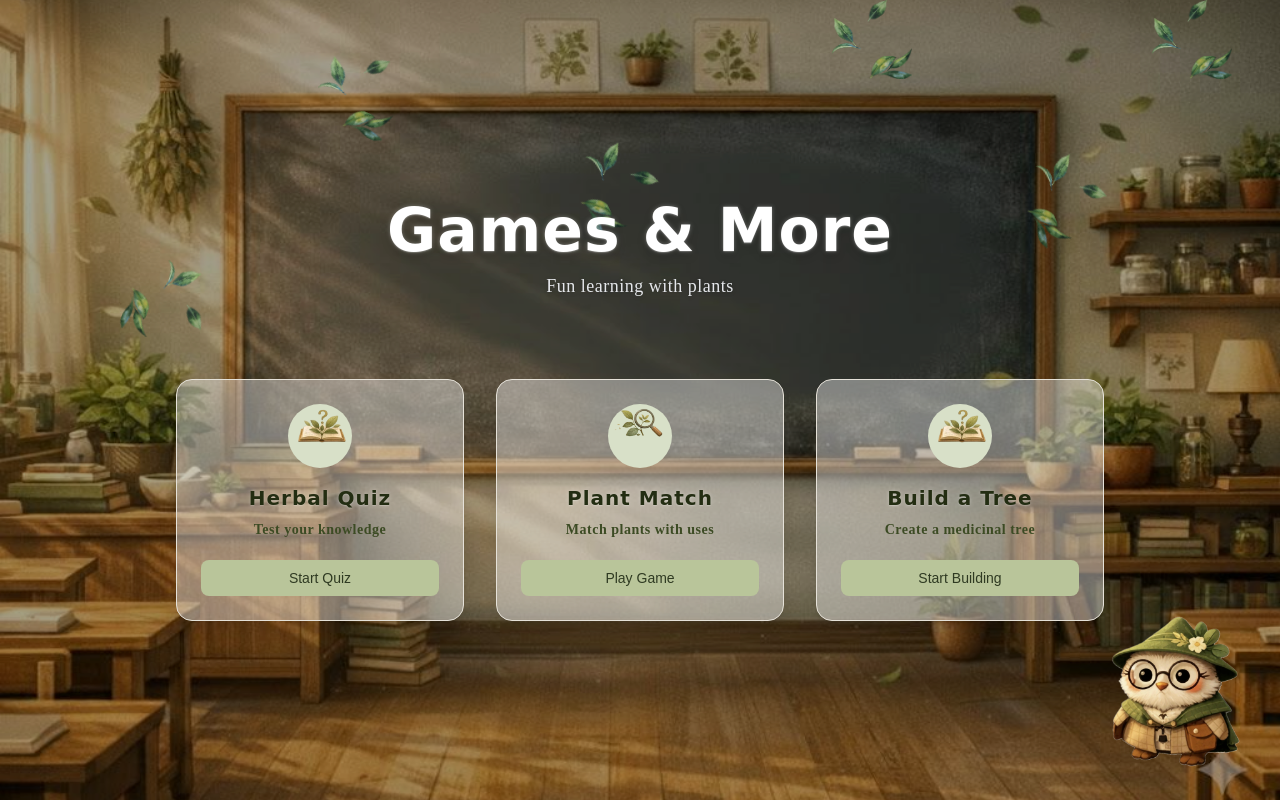
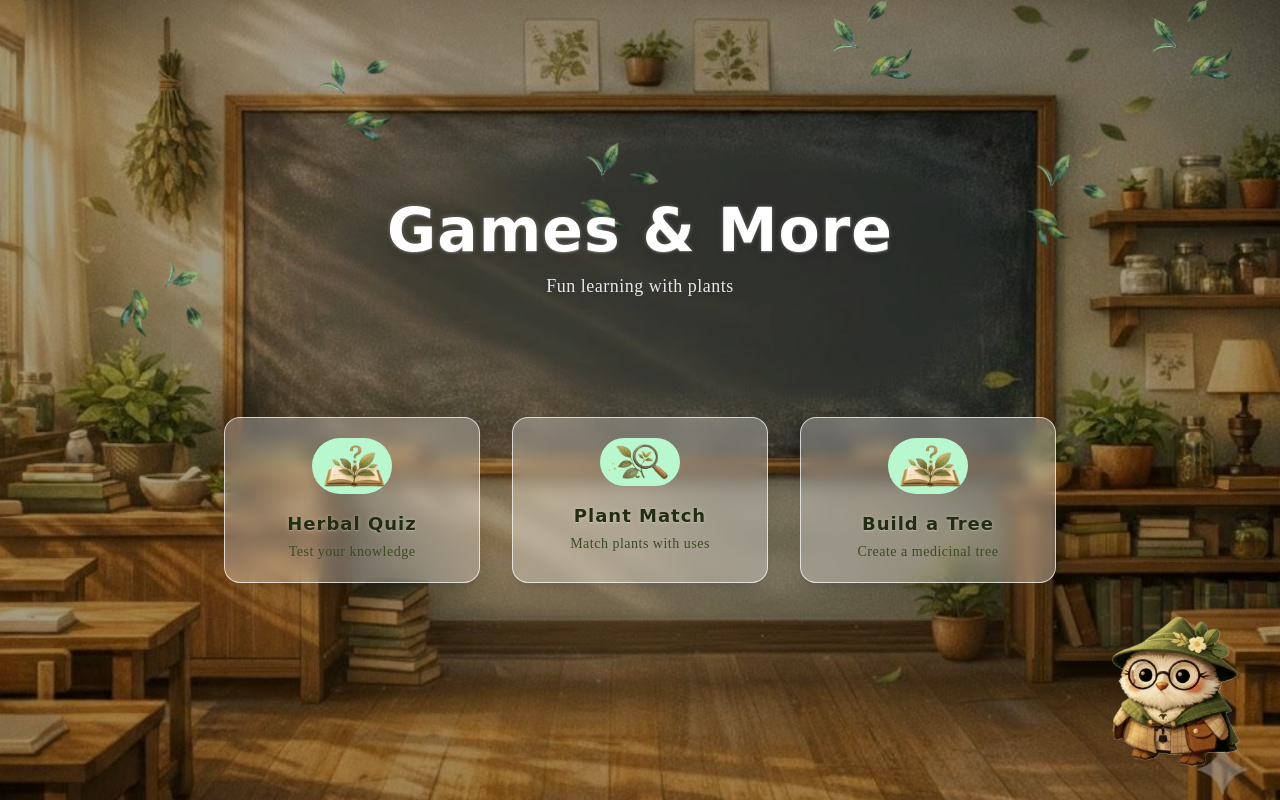
Before and after one commit to shreetakalkar/rubrix_web, a Next.js app in the folder frontend/: page /games in a window 1280 px wide. Built offline with nearby package versions, Linux system fonts and the light colour scheme.

Commit message:
fixed some ui

```diff
--- a/frontend/src/app/games/herbal-quiz/page.jsx
+++ b/frontend/src/app/games/herbal-quiz/page.jsx
@@ -72,7 +72,7 @@ export default function HerbalQuizPage() {
 
       {/* Cards */}
       <div className="relative z-10 flex h-full items-center justify-center">
-        <div className="grid grid-cols-1 gap-8 md:grid-cols-2 mb-[400px]">
+        <div className="grid grid-cols-1 gap-8 md:grid-cols-2 mb-[400px] chalk-text">
           {quizzes.map((quiz) => (
             <QuizCard
               key={quiz.id}
--- a/frontend/src/app/garden/page.jsx
+++ b/frontend/src/app/garden/page.jsx
@@ -26,20 +26,27 @@ export default function GamesPage() {
 
       <div className="absolute inset-0 bg-black/20" />
 
+      {/* HEADING */}
+      <div className="relative z-10 pt-24 text-center">
+        <h1 className="text-5xl md:text-6xl font-bold chalk-text text-white drop-shadow-lg">
+          Your Botanical Garden
+        </h1>
+      </div>
+
       {/* SHELF */}
       <div className="relative z-10 flex h-full items-center justify-center">
         <div className="grid grid-cols-1 md:grid-cols-3 gap-10">
           {shelf.map((plant, i) => (
             <div
               key={i}
-              className="bg-transparent rounded-xl p-6 mt-40 text-center"
+              className="bg-transparent rounded-xl p-6 -mt-38 chalk-text text-center"
             >
               <img
                 src={plant.image}
                 className="h-45 mx-auto drop-shadow-lg"
                 alt={plant.name}
               />
-              <h3 className="mt-4 text-xl text-green-300 font-bold">
+              <h3 className=" text-xl text-green-300 font-bold">
                 {plant.name}
               </h3>
             </div>
--- a/frontend/src/app/page.js
+++ b/frontend/src/app/page.js
@@ -40,7 +40,7 @@ export default function Home() {
 
       {/* Bottom Center Cards */}
       <div className="absolute bottom-20 left-1/2 -translate-x-1/2 z-20">
-        <div className="flex gap-6 justify-center mb-40">
+        <div className="flex gap-6 justify-center mb-40 chalk-text">
 
           <Card
             title="Explore Plant Library"
--- a/frontend/src/components/GameCard.jsx
+++ b/frontend/src/components/GameCard.jsx
@@ -1,43 +1,39 @@
 import Image from "next/image";
 import Link from "next/link";
 
-export default function GameCard({ title, subtitle, buttonText, href, icon }) {
+export default function GameCard({ title, subtitle, href, icon }) {
   return (
-    <div className="w-72 rounded-2xl bg-white/40 shadow-lg border border-[#e5e1d8] p-6 text-center">
-
-      {/* Icon/Image */}
-      <div className="mx-auto mb-4 h-16 w-16 rounded-full bg-[#d8e0c8]">
+    <Link
+      href={href}
+      className="w-64 p-5 rounded-2xl bg-white/30 backdrop-blur-sm shadow-xl border border-white/70 cursor-pointer
+                 hover:scale-105 transition-transform duration-300"
+    >
+      {/* Icon */}
+      <div className="flex justify-center mb-4 rounded-full">
         {icon ? (
           <Image
             src={icon}
             alt={title}
-            width={64}
-            height={64}
-            className="rounded-full object-contain"
+            width={82}
+            height={82}
+            className="object-contain rounded-full bg-green-200 max-w-20 max-h-20"
           />
         ) : (
-          <div className="flex h-16 w-16 items-center justify-center rounded-full bg-[#d8e0c8] text-3xl">
+          <div className="max-h-20 max-w-20 flex items-center justify-center rounded-4xl bg-[#d8e0c8] text-3xl">
             ?
           </div>
         )}
       </div>
 
       {/* Title */}
-      <h3 className="text-xl chalk-text text-[#232d12] font-bold">
+      <h3 className="text-lg font-bold text-center chalk-text text-[#232d12]">
         {title}
       </h3>
 
       {/* Subtitle */}
-      <p className="mt-2 text-sm chalk-subtitle text-[#3c4b24] font-bold">
+      <p className="mt-1 text-sm text-center chalk-subtitle text-[#3c4b24]">
         {subtitle}
       </p>
-
-      {/* Button */}
-      <Link href={href}>
-        <button className="mt-5 w-full rounded-lg bg-[#b9c59a] py-2 text-sm font-medium text-[#2f3a22] hover:bg-[#aab88b] transition">
-          {buttonText}
-        </button>
-      </Link>
-    </div>
+    </Link>
   );
 }
--- a/frontend/src/components/OwlDialogue.jsx
+++ b/frontend/src/components/OwlDialogue.jsx
@@ -31,7 +31,7 @@ export default function OwlDialogue() {
 
   return (
     <div className="absolute bottom-32 right-28 z-50 max-w-xs animate-fade-in">
-      <div className="relative bg-white text-black px-4 py-3 rounded-xl shadow-lg text-sm chalk-text">
+      <div className="relative bg-white text-black px-4 py-3 rounded-4xl shadow-lg text-sm chalk-text">
         {message}
         <span className="absolute -bottom-2 right-6 w-4 h-4 bg-white rotate-45"></span>
       </div>
```
